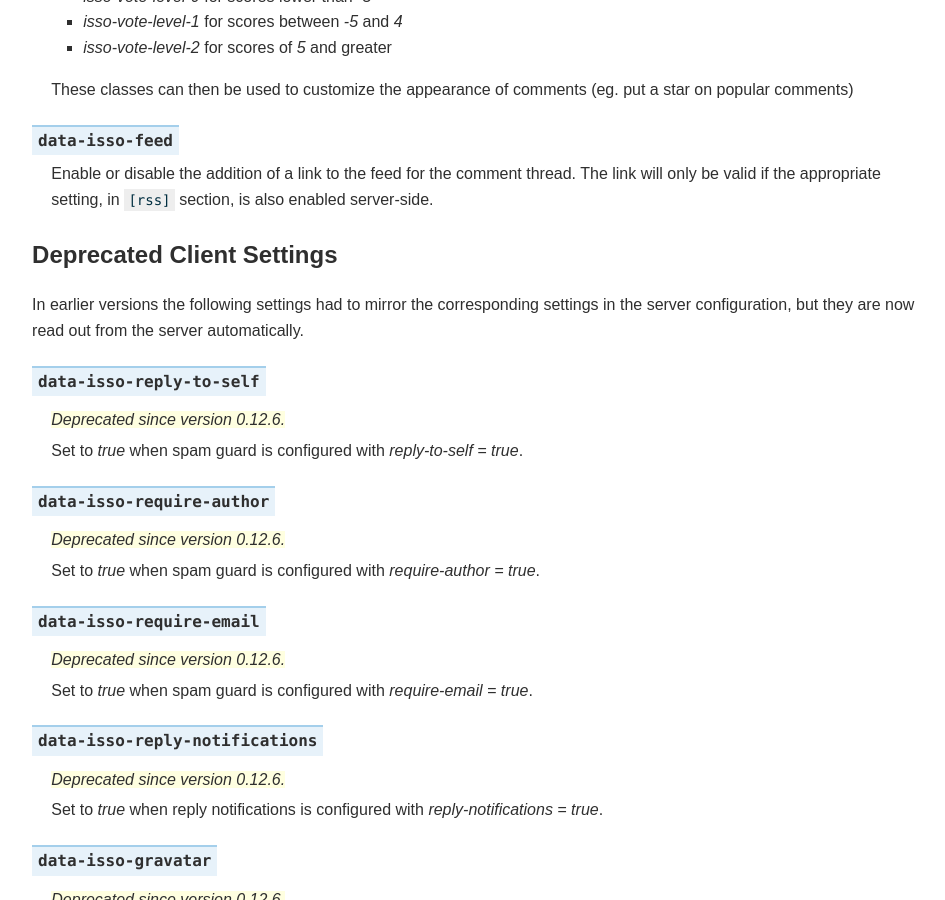
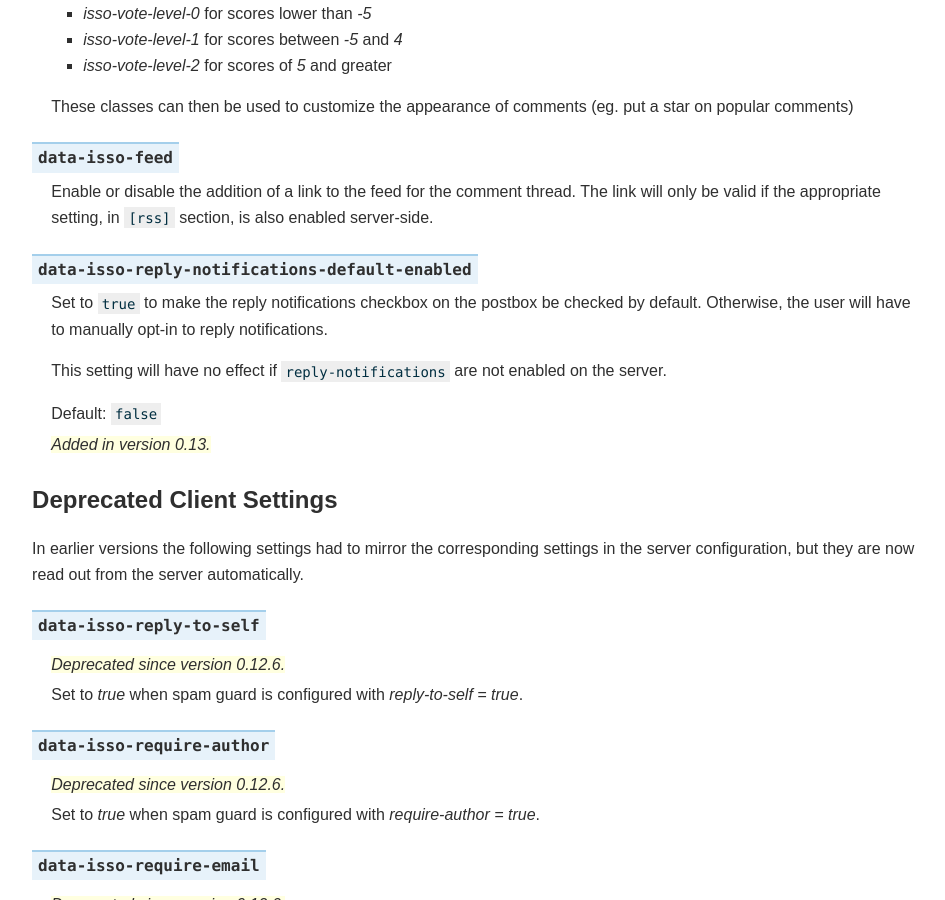
Before and after one commit to isso-comments/isso, a Sphinx documentation site: the page built from docs/docs/reference/client-config.rst, in a window 1280 px wide and 900 px high, scrolled down 2834 px. Shown: the whole window, without its empty margins (285-1230 px from the left). Built offline with Sphinx 7.4.7, drawn with Linux system fonts in a browser that asks for light colours; some of the changed text lies outside the part shown.

Commit message:
docs: client: Document `data-isso-reply-notifications-default-enabled` setting

```diff
--- a/docs/docs/reference/client-config.rst
+++ b/docs/docs/reference/client-config.rst
@@ -20,6 +20,7 @@ preferably in the script tag which embeds the JS:
             data-isso-vote="true"
             data-isso-vote-levels=""
             data-isso-feed="false"
+            data-isso-reply-notifications-default-enabled="false"
             src="/prefix/js/embed.js"></script>
 
 Furthermore you can override the automatic title detection inside
@@ -142,6 +143,18 @@ data-isso-feed
     thread. The link will only be valid if the appropriate setting, in
     ``[rss]`` section, is also enabled server-side.
 
+data-isso-reply-notifications-default-enabled
+    Set to ``true`` to make the reply notifications checkbox on the postbox be
+    checked by default. Otherwise, the user will have to manually opt-in to
+    reply notifications.
+
+    This setting will have no effect if ``reply-notifications`` are not enabled
+    on the server.
+
+    Default: ``false``
+
+    .. versionadded:: 0.13
+
 
 Deprecated Client Settings
 --------------------------
```
